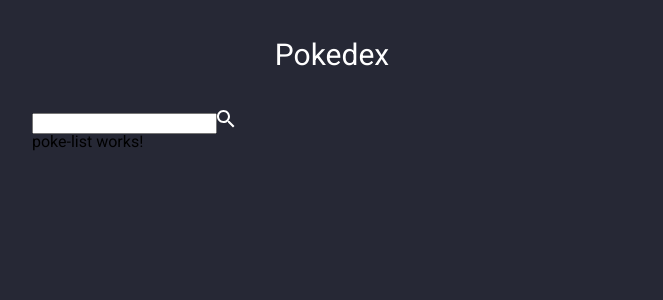
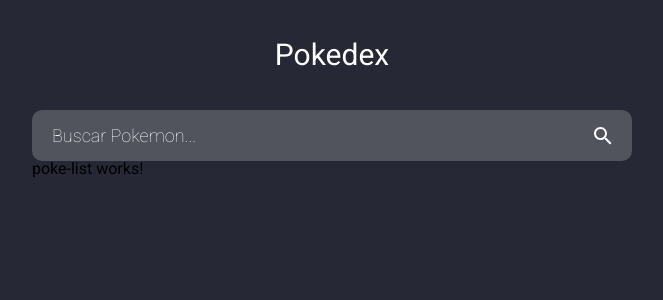
Before and after one commit to Gabrieldevreis/pokedex, an Angular app: page / in a window 1280 px wide. Shown: the top 300 px of the page, without its empty margins (308-971 px from the left). Built offline with nearby package versions, Linux system fonts and the light colour scheme.

Commit message:
feat(shared): update PokeSearchComponent with form structure and styling

```diff
--- a/src/app/shared/poke-search/poke-search.component.html
+++ b/src/app/shared/poke-search/poke-search.component.html
@@ -1,4 +1,4 @@
-<section>
-    <input type="text">
+<form>
+    <input type="text" placeholder="Buscar Pokemon...">
     <img src="assets/icons/search.svg" alt="Buscar Pokemon">
-</section>
+</form>
--- a/src/app/shared/poke-search/poke-search.component.scss
+++ b/src/app/shared/poke-search/poke-search.component.scss
@@ -0,0 +1,29 @@
+@import '../../../config-scss/rem-calc.scss';
+@import '../../../config-scss/variable.scss';
+
+
+:host{
+    form{
+        display: flex;
+        justify-content: space-between;
+        align-items: center;
+
+        padding: rem-calc(15) rem-calc(20);
+        background-color: rgba(255,255,255,0.2);
+        border-radius: rem-calc(10);
+
+        input{
+            width: 95%;
+            background: none;
+            border: none;
+
+            font-size: rem-calc(18);
+
+            color: var(--branco);
+
+            &::placeholder{
+                color: var(--branco);
+            }
+        }
+    }
+}
--- a/src/config-scss/reset.scss
+++ b/src/config-scss/reset.scss
@@ -1,43 +1,56 @@
-html, body, div, span, applet, object, iframe,
-h1, h2, h3, h4, h5, h6, p, blockquote, pre,
-a, abbr, acronym, address, big, cite, code,
-del, dfn, em, img, ins, kbd, q, s, samp,
-small, strike, strong, sub, sup, tt, var,
-b, u, i, center,
-dl, dt, dd, ol, ul, li,
-fieldset, form, label, legend,
-table, caption, tbody, tfoot, thead, tr, th, td,
-article, aside, canvas, details, embed,
-figure, figcaption, footer, header, hgroup,
-menu, nav, output, ruby, section, summary,
-time, mark, audio, video {
+* {
 	margin: 0;
 	padding: 0;
 	border: 0;
 	font-size: 100%;
+	font-weight: 400;
 	font: inherit;
 	vertical-align: baseline;
 }
+
 /* HTML5 display-role reset for older browsers */
-article, aside, details, figcaption, figure,
-footer, header, hgroup, menu, nav, section {
+article,
+aside,
+details,
+figcaption,
+figure,
+footer,
+header,
+hgroup,
+menu,
+nav,
+section {
 	display: block;
 }
+
 body {
 	line-height: 1;
 }
-ol, ul {
+
+ol,
+ul {
 	list-style: none;
 }
-blockquote, q {
+
+blockquote,
+q {
 	quotes: none;
 }
-blockquote:before, blockquote:after,
-q:before, q:after {
+
+blockquote:before,
+blockquote:after,
+q:before,
+q:after {
 	content: '';
 	content: none;
 }
+
 table {
 	border-collapse: collapse;
 	border-spacing: 0;
 }
+
+input{
+	outline: none;
+	font-weight: 100;
+}
```
